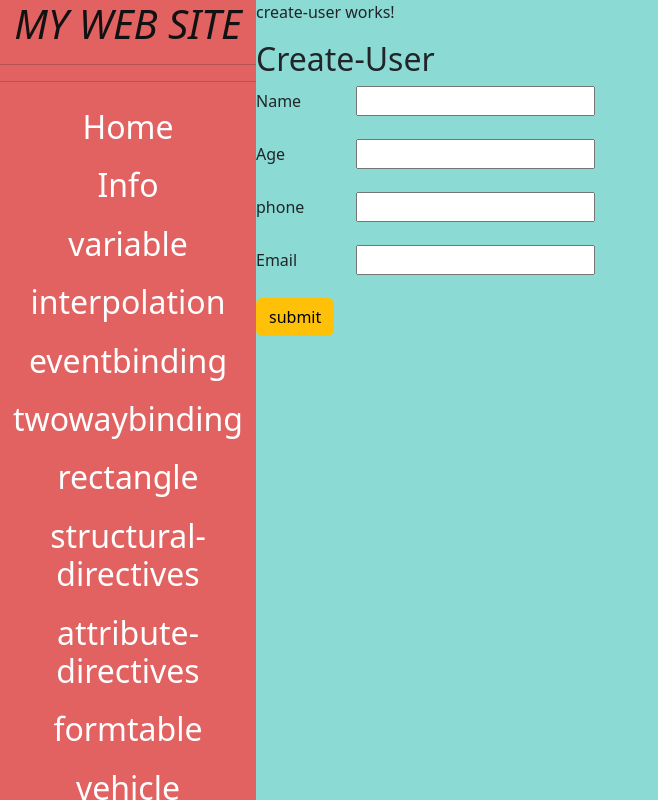
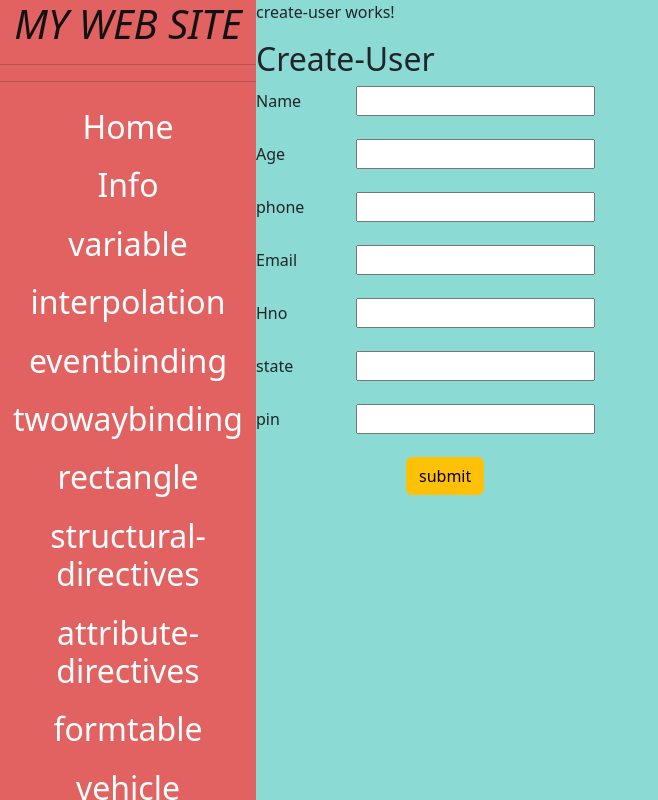
Before and after one commit to Rakeshmadhani/my-app3, an Angular app: page /dashboard/create-user in a window 1280 px wide. Shown: the whole page, without its empty margins (0-658 px from the left). Built offline with nearby package versions, Linux system fonts and the light colour scheme; sample sign-in values are in the browser's storage.

Commit message:
added address to User page

```diff
--- a/src/app/create-user/create-user.component.html
+++ b/src/app/create-user/create-user.component.html
@@ -18,6 +18,21 @@
     <input type="email" formControlName="email">
     <br>
 
+    <div formGroupName="address">
+
+    <label for="">Hno</label>
+    <input type="text" formControlName="Hno">
+    <br>
+
+    <label for="">state</label>
+    <input type="text" formControlName="state">
+    <br>
+
+    <label for="">pin</label>
+    <input type="number" formControlName="pin">
+    <br>
+    </div>
+
     <button (click)="submit()" class="btn btn-warning">submit</button>
 
 </form>
--- a/src/app/create-user/create-user.component.scss
+++ b/src/app/create-user/create-user.component.scss
@@ -1,4 +1,9 @@
 label{
     width: 100px;
     height: 50px;
+
 }
+button{
+
+    margin-left: 150px;
+}
--- a/src/app/create-user/create-user.component.ts
+++ b/src/app/create-user/create-user.component.ts
@@ -13,10 +13,17 @@ export class CreateUserComponent {
     age: new FormControl(),
     phone: new FormControl(),
     email: new FormControl(),
-  });
+    address:new FormGroup({
+    Hno:new FormControl(),
+    state:new FormControl(),
+    pin:new FormControl()
+    })
+
+
+  })
 
   submit(){
     console.log(this.userForm);
   }
 
-}
+  }
```
